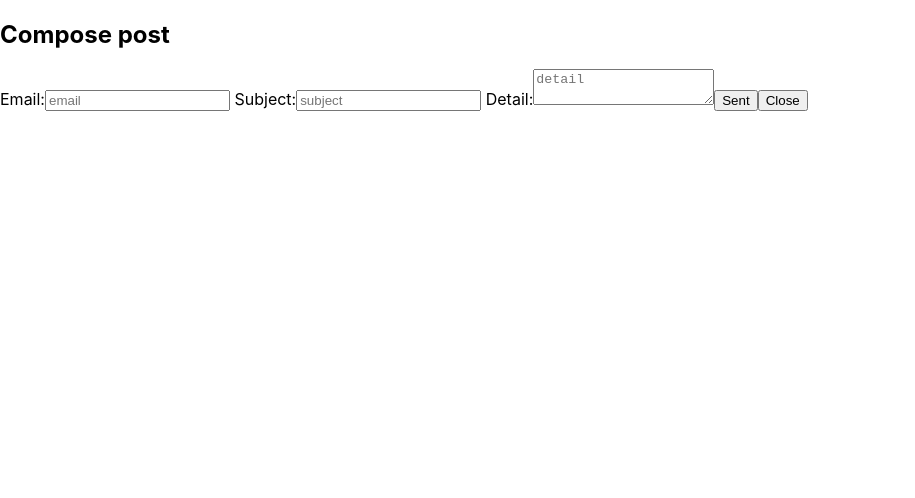
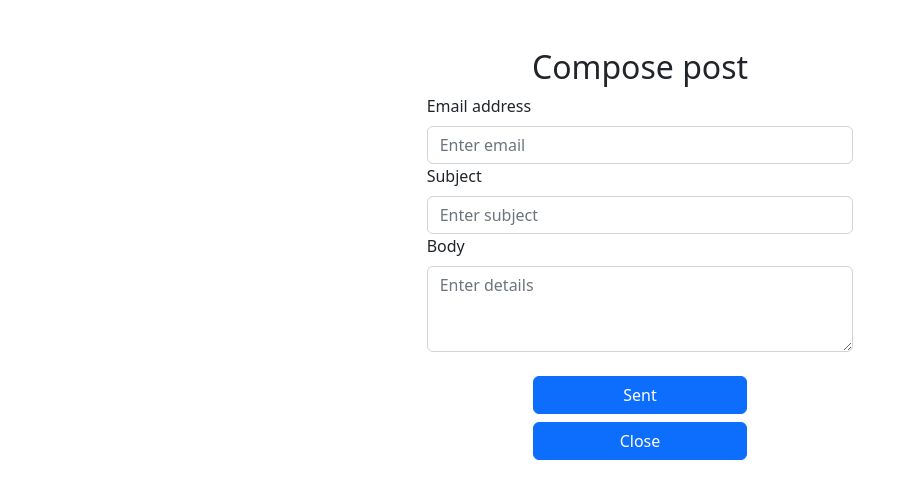
Before and after one commit to OriBarbadillo/coding-challenge1, a React (Create React App) app: page /NewPost in a window 1280 px wide. Shown: the top 498 px of the page, without its empty margins (0-915 px from the left). Built offline with nearby package versions, Linux system fonts and the light colour scheme.

Commit message:
Formated web app
Using bootstrap 5

```diff
--- a/package.json
+++ b/package.json
@@ -6,7 +6,9 @@
     "@testing-library/jest-dom": "^5.16.5",
     "@testing-library/react": "^13.4.0",
     "@testing-library/user-event": "^13.5.0",
+    "bootstrap": "^5.2.3",
     "react": "^18.2.0",
+    "react-bootstrap": "^2.7.0",
     "react-dom": "^18.2.0",
     "react-router-dom": "^6.6.1",
     "react-scripts": "5.0.1",
--- a/src/index.js
+++ b/src/index.js
@@ -3,6 +3,7 @@ import ReactDOM from 'react-dom/client';
 import './index.css';
 import App from './App';
 import reportWebVitals from './reportWebVitals';
+import 'bootstrap/dist/css/bootstrap.min.css';
 
 
 const root = ReactDOM.createRoot(document.getElementById('root'));
--- a/src/views/Home/index.js
+++ b/src/views/Home/index.js
@@ -1,6 +1,8 @@
 import React, { useState } from "react";
 import validator from 'validator'
 import {useNavigate} from 'react-router-dom';
+import Button from 'react-bootstrap/Button';
+import Form from 'react-bootstrap/Form';
 
 function Home() {
   const [email, setEmail] = useState("");
@@ -34,7 +36,6 @@ function Home() {
         const newEmail = {id: getNewId(), email:email}
         emails.push(newEmail)
         localStorage.setItem('emails', JSON.stringify(emails));
-        alert("Has guardado tu email")
         navigate('/ListedPosts')
       }
     } else {
@@ -47,22 +48,21 @@ function Home() {
   };
 
   return (
-    <div className="home">
-        <h2>Email Validation</h2>
-        <label htmlFor="email" className="label">
-          Email:
-        </label>
-          <input
-            id="email"
-            className="input"
-            type="email"
-            placeholder="email"
-            value={email}
-            onChange={handleOnChange}
-          />
-          <button onClick={emailValidation}>Check</button>
+    <html>
+      <Form >
+        <div>
+          <h2 class="mt-5 row justify-content-center">Testhub coding challenge</h2>
+        </div>
+        <Form.Group className="home" class="col-lg-4 offset-lg-4" controlId="formBasicEmail" column="sm">
+          <Form.Label>Email address</Form.Label>
+          <Form.Control type="email" placeholder="Enter email" value={email} onChange={handleOnChange} />
+        </Form.Group>
+        <Form.Group class="mt-3 col-lg-4 offset-lg-4">
+          <Button class="btn btn-primary" onClick={emailValidation}>Log in</Button>
           <p className="emailError">{emailError}</p>
-    </div>
+        </Form.Group>
+      </Form>
+    </html>
   );
 }
 
--- a/src/views/ListedPosts/index.js
+++ b/src/views/ListedPosts/index.js
@@ -1,5 +1,9 @@
 import React, { useEffect, useState } from "react";
 import {useNavigate} from 'react-router-dom';
+import Button from 'react-bootstrap/Button';
+import Table from 'react-bootstrap/Table';
+import Navbar from 'react-bootstrap/Navbar';
+import Container from 'react-bootstrap/Container';
 
 function ListedPosts() {
   const [data, getData] = useState([]);
@@ -31,16 +35,31 @@ function ListedPosts() {
   const idSaved = ((JSON.parse(localStorage.getItem('emails'))).find(p => p.email === (JSON.parse(localStorage.getItem('email'))))).id
 
   return (
-    <table>
-      <h1>Welcome!</h1>
-      <h2>Posts list of {email}</h2>
-      <button onClick={navigateNewPost}>Compose</button>
-      <button onClick={logOut}>Log out</button>
+    <html>
+
+      <body>
+      <Navbar bg="light" expand="lg">
+      <Container >
+        <Navbar.Brand >Welcome!</Navbar.Brand>
+        <Navbar.Toggle />
+        <Navbar.Collapse className="justify-content-end">
+          <Button variant="outline-primary" onClick={logOut}>Log out</Button>
+        </Navbar.Collapse>
+      </Container>
+      </Navbar>
+      <Container>
+        <h5>Inbox post list of {email}</h5>
+        <Button variant="info" onClick={navigateNewPost}>Compose</Button>
+      </Container>
+      <Container>
+        <Table striped>
+          <thead >
+            <tr >
+            <th>Subject</th>
+            <th>Body</th>
+            </tr>
+          </thead>
           <tbody>
-        <tr>
-          <th>Subject</th>
-          <th>details</th>
-        </tr>
             {dataPost.filter(post => post.userId === idSaved).reverse().map((item, i) => (
             <tr key={i}>
               <td>{item.title}</td>
@@ -48,7 +67,14 @@ function ListedPosts() {
             </tr>
             ))}
           </tbody>
-    </table>
+        </Table>
+      </Container>
+
+
+      </body>
+
+    </html>
+
   );
 }
 
--- a/src/views/NewPost/index.js
+++ b/src/views/NewPost/index.js
@@ -1,6 +1,8 @@
 import React, { useState } from "react";
 import validator from 'validator'
 import {useNavigate} from 'react-router-dom';
+import Button from 'react-bootstrap/Button';
+import Form from 'react-bootstrap/Form';
 
 function NewPost() {
   const [emailError, setEmailError] = useState("");
@@ -14,14 +16,14 @@ function NewPost() {
   function sendPost(){
 
     if (validator.isEmail(state.emailTo)) {
-      setEmailError('Valid Email :)')
-      if (!localStorage.emails.includes(localStorage.email)){
-        //The email address is not on the Local Storage, so it is send but not incluided on the post list
+      setEmailError('Valid email:)')
+      //The email address is not on the Local Storage, so it is send but not incluided on the post list
+      if (!((JSON.parse(localStorage.getItem('emails'))).find(p => p.email === state.emailTo))){
         alert("Post sent successfully!")
+        navigate('/ListedPosts')
       }
       else{
         const idEmailTo = ((JSON.parse(localStorage.getItem('emails'))).find(p => p.email === state.emailTo)).id
-        console.log("ID Email to:", idEmailTo)
         const newPost = {userId: idEmailTo, id: 1, title: state.subject, body: state.detail}
         var posts = JSON.parse(localStorage.getItem('posts') || "[]")
         posts.push(newPost)
@@ -30,7 +32,7 @@ function NewPost() {
         navigate('/ListedPosts')
       }
     } else {
-      setEmailError('Please, enter valid Email!')
+      setEmailError('Please, enter valid email!')
     }
   };
   function close(){ navigate('/ListedPosts')}
@@ -44,18 +46,27 @@ function NewPost() {
   }
 
   return (
-    <div className="home">
-        <h2>Compose post</h2>
-          <label htmlFor="emailTo" className="label"> Email:</label>
-          <input type="text" name="emailTo" value={state.emailTo} onChange={handleOnChange} placeholder="email"/>
-          <label htmlFor="subject" className="label"> Subject:</label>
-          <input type="text" name="subject" value={state.subject} onChange={handleOnChange} placeholder="subject"/>
-          <label htmlFor="detail" className="label"> Detail:</label>
-          <textarea type="text" name="detail" value={state.detail} onChange={handleOnChange} placeholder="detail"/>
-          <button onClick={sendPost}>Sent</button>
-          <button onClick={close}>Close</button>
-          <p className="emailError">{emailError}</p>
-    </div>
+    <html>
+      <Form >
+        <div>
+          <h2 class="mt-5 row justify-content-center">Compose post</h2>
+        </div>
+        <Form.Group className="newPost" class="col-lg-4 offset-lg-4" controlId="formBasicEmail" column="sm">
+          <Form.Label>Email address</Form.Label>
+          <Form.Control type="text" name="emailTo" placeholder="Enter email" value={state.emailTo} onChange={handleOnChange} />
+          <Form.Label>Subject</Form.Label>
+          <Form.Control type="text" name="subject" placeholder="Enter subject" value={state.subject} onChange={handleOnChange} />
+          <Form.Label>Body</Form.Label>
+          <textarea class="form-control" name="detail" rows="3" placeholder="Enter details" value={state.detail} onChange={handleOnChange} />
+          <div class="d-grid gap-2 col-6 mx-auto mt-4">
+            <Button class="btn btn-primary" onClick={sendPost}>Sent</Button>
+            <Button class="btn btn-secondary" onClick={close}>Close</Button>
+            <p className="emailError">{emailError}</p>
+          </div>
+        </Form.Group>
+
+      </Form>
+    </html>
   );
 }
 
```
Also changed, not shown: 1 other file (tests, documents, lock files or other folders). Lines whose indentation alone changed are shown as unchanged.
